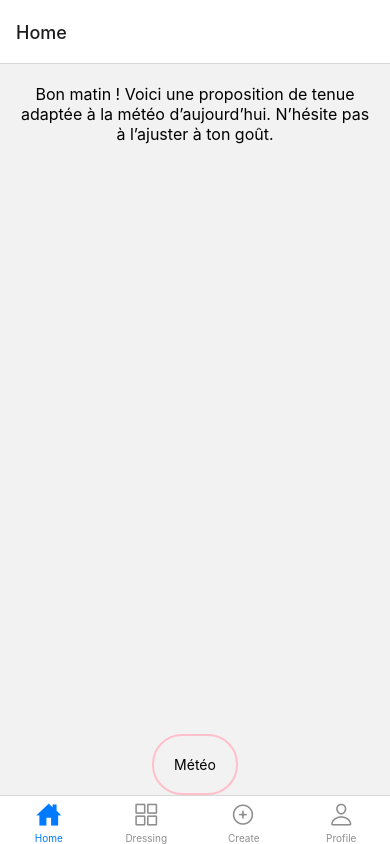
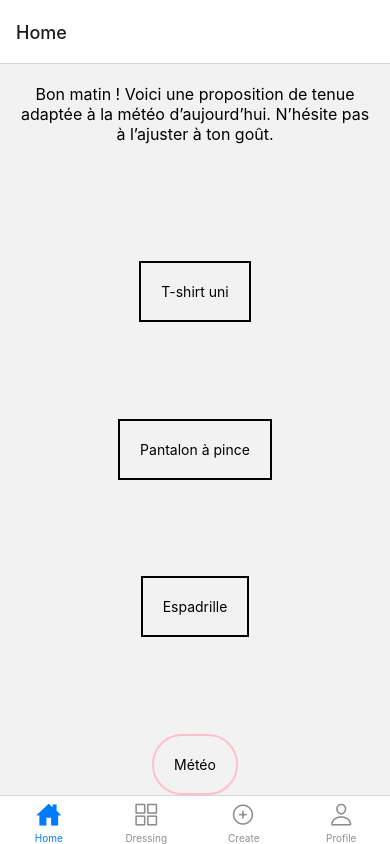
Before and after one commit to Ammerix/LazyHabits, a React Native app: screen /Home in a window 390 px wide. Built offline with nearby package versions, Linux system fonts and the light colour scheme.

Commit message:
Affichage random habits

```diff
--- a/assets/habits.json
+++ b/assets/habits.json
@@ -30,8 +30,43 @@
     "categorieHabit": "Pantalon"
   },
   {"idHabit":"106",
-    "nomHabit":"",
+    "nomHabit":"Vans noire",
     "imageHabit":"",
     "categorieHabit": "Chaussure"
+  },
+  {"idHabit":"107",
+    "nomHabit":"Polo Lacoste",
+    "imageHabit":"",
+    "categorieHabit": "T-shirt"
+  },
+  {"idHabit":"108",
+    "nomHabit":"Chemise à fleur",
+    "imageHabit":"",
+    "categorieHabit": "Chemise"
+  },
+  {"idHabit":"109",
+    "nomHabit":"Chemise à carreau",
+    "imageHabit":"",
+    "categorieHabit": "Chemise"
+  },
+  {"idHabit":"110",
+    "nomHabit":"Pantalon à pince",
+    "imageHabit":"",
+    "categorieHabit": "Pantalon"
+  },
+  {"idHabit":"111",
+    "nomHabit":"DocMarteens",
+    "imageHabit":"",
+    "categorieHabit": "Chaussure"
+  },
+  {"idHabit":"112",
+    "nomHabit":"Espadrille",
+    "imageHabit":"",
+    "categorieHabit": "Chaussure"
+  },
+  {"idHabit":"113",
+    "nomHabit":"Pull vintage",
+    "imageHabit":"",
+    "categorieHabit": "Pull"
   }
 ]
--- a/components/HabitItem.tsx
+++ b/components/HabitItem.tsx
@@ -1,6 +1,5 @@
 import React, { Component } from "react";
 import { Text, View, StyleSheet, TouchableOpacity, Image } from "react-native";
-import { DressingScreenProps } from "../navigation/app-stacks";
 import Habit from "../services/habit.model";
 
 interface HabitItemProps{
--- a/navigation/tab-navigation.tsx
+++ b/navigation/tab-navigation.tsx
@@ -19,7 +19,7 @@ export const TabNavigator = () => {
         screenOptions={({ route }) => ({
           headerShown: false,
           tabBarIcon: ({ focused, color, size }) => {
-            let iconName: any; // TODO: find better type
+            let iconName: any;
 
             if (route.name === "Home") {
               iconName = focused ? "ios-home-sharp" : "ios-home-outline";
--- a/screens/DressingScreen.tsx
+++ b/screens/DressingScreen.tsx
@@ -1,5 +1,5 @@
 import React, { Component } from "react";
-import { View, Text, StyleSheet } from "react-native";
+import { View, Text } from "react-native";
 import Habit from "../services/habit.model";
 import HabitList from  "../components/HabitList";
 import 'react-native-gesture-handler';
--- a/screens/HomeScreen.tsx
+++ b/screens/HomeScreen.tsx
@@ -2,12 +2,43 @@ import React, { Component } from "react";
 import { Text, View, StyleSheet } from "react-native";
 import { TouchableOpacity } from "react-native-gesture-handler";
 import { HomeScreenProps } from "../navigation/app-stacks";
+import Habit from "../services/habit.model";
+import 'react-native-gesture-handler';
 
-export default class HomeScreen extends Component<HomeScreenProps, {}> {
+
+interface HomeScreenState {
+    TenueDuJour: Array<Habit>;
+  }
+
+const tableauHabits: Array<Habit> = require("../assets/habits.json");
+
+export default class HomeScreen extends Component<HomeScreenProps, HomeScreenState> {
+
+  state: HomeScreenState = {
+    TenueDuJour:tableauHabits,
+};
+
+//Choisi un élément random dans les habits de habits.json
+pickRandomHabit(tableauHabits: Array<Habit>): Habit {
+  let habits = tableauHabits;
+
+  let habitIds: Array<number> = [];
+  habits.forEach((habit) => habitIds.push(habit.idHabit));
+
+  let targetIndex = Math.floor(Math.random() * (habitIds.length - 1));
+  let targetId = habitIds[targetIndex];
+
+  let targethabit = habits.filter((l) => l.idHabit == targetId);
+  return targethabit[0];
+}
+
+
   render() {
     const { navigation } = this.props;
+    var item1 = this.pickRandomHabit(tableauHabits);
+    var item2 = this.pickRandomHabit(tableauHabits);
+    var item3 = this.pickRandomHabit(tableauHabits);
 
-    //var item = items[Math.floor(Math.random()*items.length)];
 
     return (
       <View style={styles.container}>
@@ -15,6 +46,10 @@ export default class HomeScreen extends Component<HomeScreenProps, {}> {
           Bon matin ! Voici une proposition de tenue adaptée à la météo
           d’aujourd’hui. N’hésite pas à l’ajuster à ton goût.
         </Text>
+        <Text style={styles.habit}>{item1.nomHabit}</Text>
+        <Text style={styles.habit}>{item2.nomHabit}</Text>
+        <Text style={styles.habit}>{item3.nomHabit}</Text>
+
         <TouchableOpacity
           style={styles.button}
           onPress={() => {
@@ -45,6 +80,11 @@ const styles = StyleSheet.create({
     borderWidth: 2,
     borderRadius: 30,
     padding: 20,
-
   },
+  habit: {
+    alignItems: "center",
+    borderColor: 'black',
+    borderWidth: 2,
+    padding: 20,
+  }
 });
--- a/screens/ProfileScreen.tsx
+++ b/screens/ProfileScreen.tsx
@@ -1,5 +1,5 @@
 import React, { Component } from "react";
-import { Text, View, Button } from "react-native";
+import { Text, View } from "react-native";
 import { ProfileScreenProps } from "../navigation/app-stacks";
 
 export default class ProfileScreen extends Component<ProfileScreenProps, {}> {
```
Also changed, not shown: services/habitdbapi.service.ts (deleted, +0 -21 lines), services/utilise.ts (deleted).
